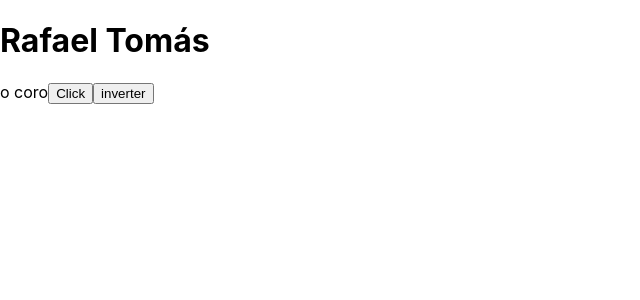
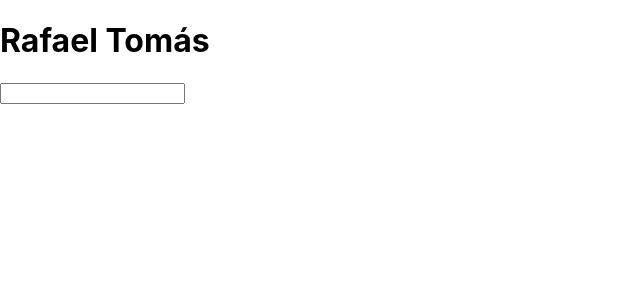
Before and after one commit to RafaelTomas/Learning-React, a React (Create React App) app: page / in a window 1280 px wide. Shown: the top 300 px of the page, without its empty margins (0-640 px from the left). Built offline with nearby package versions, Linux system fonts and the light colour scheme.

Commit message:
useContext + useReducer

```diff
--- a/package.json
+++ b/package.json
@@ -16,7 +16,8 @@
     "start": "react-scripts start",
     "build": "react-scripts build",
     "test": "react-scripts test",
-    "eject": "react-scripts eject"
+    "eject": "react-scripts eject",
+    "lint": "eslint . --fix"
   },
   "eslintConfig": {
     "extends": [
--- a/src/App.js
+++ b/src/App.js
@@ -1,41 +1,14 @@
-import { useReducer } from 'react';
-import { globalState } from './contexts/AppContext/data';
 import './App.css';
-
-const reducer = (state, action) => {
-  switch (action.type) {
-    case 'muda': {
-      return { ...state, title: action.payload };
-    }
-    case 'inverter': {
-      const { title } = state;
-      return { ...state, title: title.split('').reverse().join('') };
-    }
-  }
-  return { ...state };
-};
+import { AppContext } from './contexts/AppContext';
+import { H1 } from './components/H1';
 
 function App() {
-  const [state, dispatch] = useReducer(reducer, globalState);
-  const { couter, title, body } = state;
   return (
-    <div>
-      <h1>
-        {title} {couter}
-      </h1>
-      {body}
-      <button
-        onClick={() =>
-          dispatch({
-            type: 'muda',
-            payload: new Date().toLocaleString('pt-Br'),
-          })
-        }
-      >
-        Click
-      </button>
-      <button onClick={() => dispatch({ type: 'inverter' })}> inverter</button>
-    </div>
+    <AppContext>
+      <div>
+        <H1 />
+      </div>
+    </AppContext>
   );
 }
 export default App;
--- a/src/components/H1/index.jsx
+++ b/src/components/H1/index.jsx
@@ -1,14 +1,16 @@
-import { useContext } from 'react';
-import { GlobalContext } from '../../contexts/AppContext';
+import { useRef, useContext } from 'react';
+import { Context } from '../../contexts/AppContext';
 
 export const H1 = () => {
-  const theContext = useContext(GlobalContext);
-  const {
-    contextState: { title, counter },
-  } = theContext;
+  const context = useContext(Context);
+  const inputRef = useRef();
+
   return (
-    <h1>
-      {title} {counter}
-    </h1>
+    <>
+      <h1 onClick={() => context.changeTitle(inputRef.current.value)}>
+        {context.state.title}
+      </h1>
+      <input type="text" ref={inputRef} />
+    </>
   );
 };
--- /dev/null
+++ b/src/contexts/AppContext/actions.js
@@ -0,0 +1,3 @@
+export const actions = {
+  CHANGE_TITLE: 'CHANGE_TITLE',
+};
--- a/src/contexts/AppContext/index.jsx
+++ b/src/contexts/AppContext/index.jsx
@@ -1,14 +1,22 @@
-import { createContext, useState } from 'react';
+import { createContext, useReducer } from 'react';
 import { globalState } from './data';
+import { propTypes } from './type';
+import { reducer } from './reducer';
+import { actions } from './actions';
 
-export const GlobalContext = createContext();
-//eslint-disable-next-line
-export const AppContext = (props) => {
-  const [contextState, setState] = useState(globalState);
+export const Context = createContext();
+
+export const AppContext = ({ children }) => {
+  const [state, dispatch] = useReducer(reducer, globalState);
+  const changeTitle = (payload) => {
+    dispatch({ type: actions.CHANGE_TITLE, payload });
+  };
+
   return (
-    <GlobalContext.Provider value={{ contextState, setState }}>
-      {/*eslint-disable-next-line*/}
-      {props.children}
-    </GlobalContext.Provider>
+    <Context.Provider value={{ state, changeTitle }}>
+      {children}
+    </Context.Provider>
   );
 };
+
+AppContext.propTypes = propTypes;
--- /dev/null
+++ b/src/contexts/AppContext/reducer.js
@@ -0,0 +1,12 @@
+import { actions } from './actions';
+
+export const reducer = (state, action) => {
+  switch (action.type) {
+    case actions.CHANGE_TITLE: {
+      console.log('Mudar título');
+      return { ...state, title: action.payload };
+    }
+  }
+
+  return { ...state };
+};
--- /dev/null
+++ b/src/contexts/AppContext/type.js
@@ -0,0 +1,5 @@
+import PropTypes from 'prop-types';
+
+export const propTypes = {
+  children: PropTypes.node,
+};
--- a/src/index.js
+++ b/src/index.js
@@ -2,7 +2,6 @@ import React from 'react';
 import ReactDOM from 'react-dom/client';
 import './index.css';
 import App from './App';
-import reportWebVitals from './reportWebVitals';
 
 const root = ReactDOM.createRoot(document.getElementById('root'));
 root.render(
@@ -10,8 +9,3 @@ root.render(
     <App />
   </React.StrictMode>,
 );
-
-// If you want to start measuring performance in your app, pass a function
-// to log results (for example: reportWebVitals(console.log))
-// or send to an analytics endpoint. Learn more: https://bit.ly/CRA-vitals
-reportWebVitals();
--- a/src/reportWebVitals.js
+++ /dev/null
@@ -1,13 +0,0 @@
-const reportWebVitals = (onPerfEntry) => {
-  if (onPerfEntry && onPerfEntry instanceof Function) {
-    import('web-vitals').then(({ getCLS, getFID, getFCP, getLCP, getTTFB }) => {
-      getCLS(onPerfEntry);
-      getFID(onPerfEntry);
-      getFCP(onPerfEntry);
-      getLCP(onPerfEntry);
-      getTTFB(onPerfEntry);
-    });
-  }
-};
-
-export default reportWebVitals;
```
Also changed, not shown: src/setupTests.js (deleted, +0 -5 lines), .eslintrc.js, src/logo.svg (deleted), 1 other file (tests, documents, lock files or other folders).
